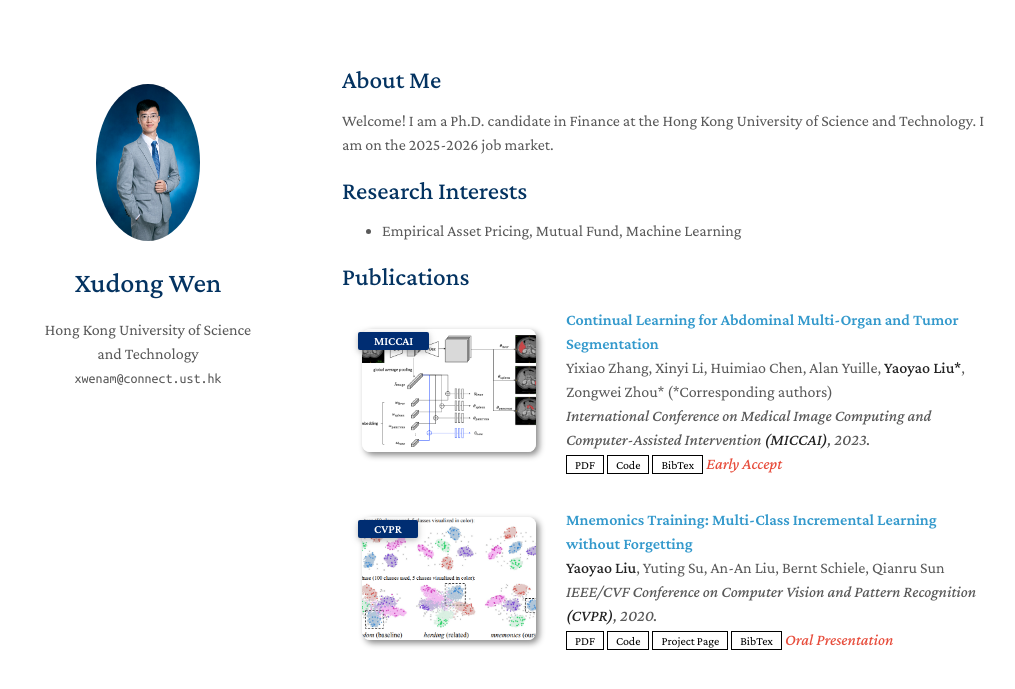
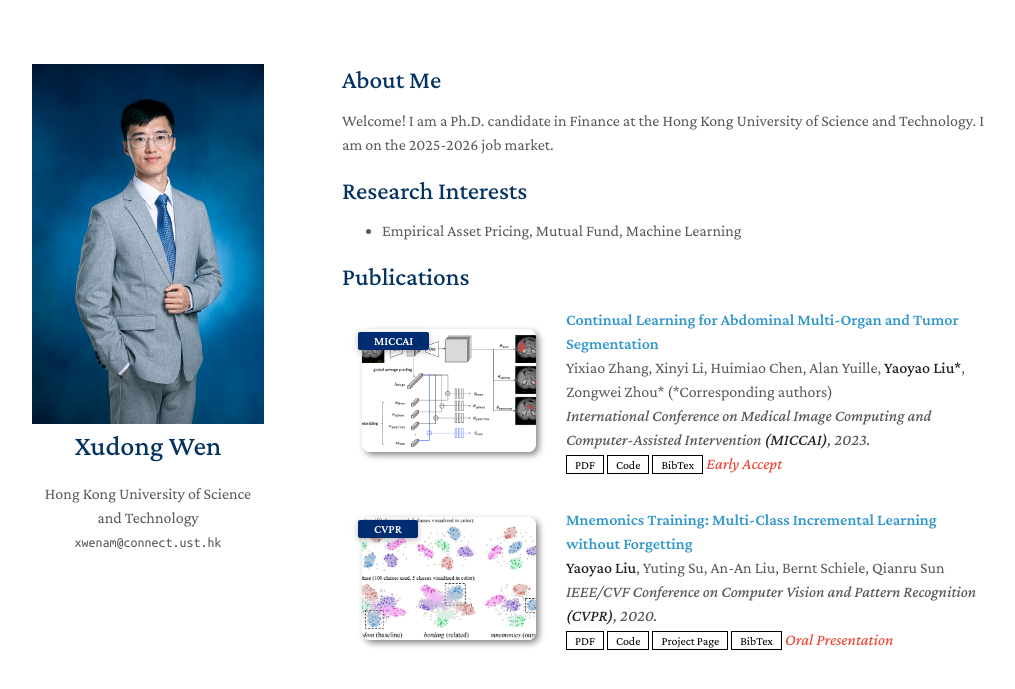
Before and after one commit to xd-wen/xd-wen.github.io, a Jekyll site: the page built from index.md, in a window 1280 px wide. Shown: the top 689 px of the page, without its empty margins (128-1143 px from the left). Built offline with Jekyll 4.4.1, drawn with Linux system fonts in a browser that asks for light colours; a style sheet for code colours, icons or effects is not loaded; our own code applies the rules of GitHub Pages for plain Markdown files.

Commit message:
Update minimal-light.scss

```diff
--- a/_sass/minimal-light.scss
+++ b/_sass/minimal-light.scss
@@ -207,7 +207,7 @@ papertitle {
     }
 
     .image.avatar {
-      border-radius: 100%;
+      /* border-radius: 100%; */
     }
 
       .image.avatar:before {
@@ -215,12 +215,9 @@ papertitle {
       }
 
       .image.avatar img {
-        border-radius: 100%;
-        width: 45%;
-        padding: 20px;
-        // border: 1px solid #ddd;
-        // padding: 3px;
-        // box-shadow: 0 -1px 5px 1px rgba(200, 200, 200, 0.3);
+        width: 240px;
+        height: 360px;
+        object-fit: cover;
       }
 
     #header .image.avatar {
```
